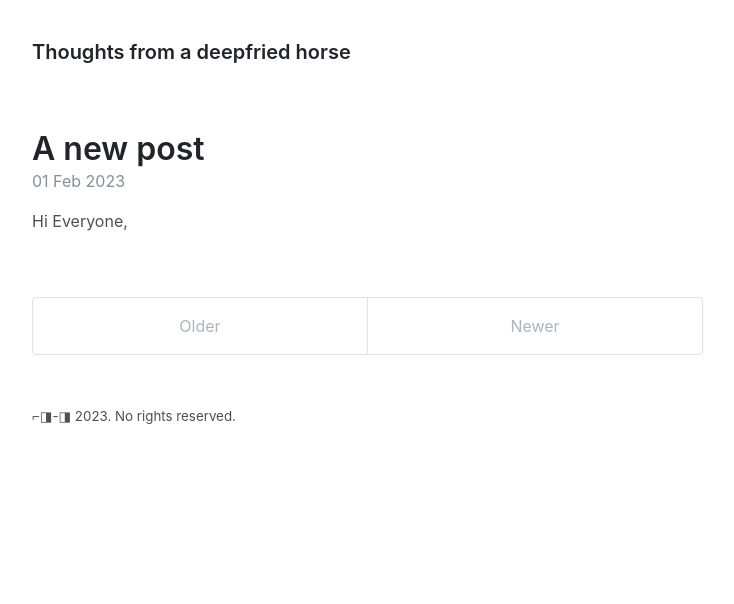
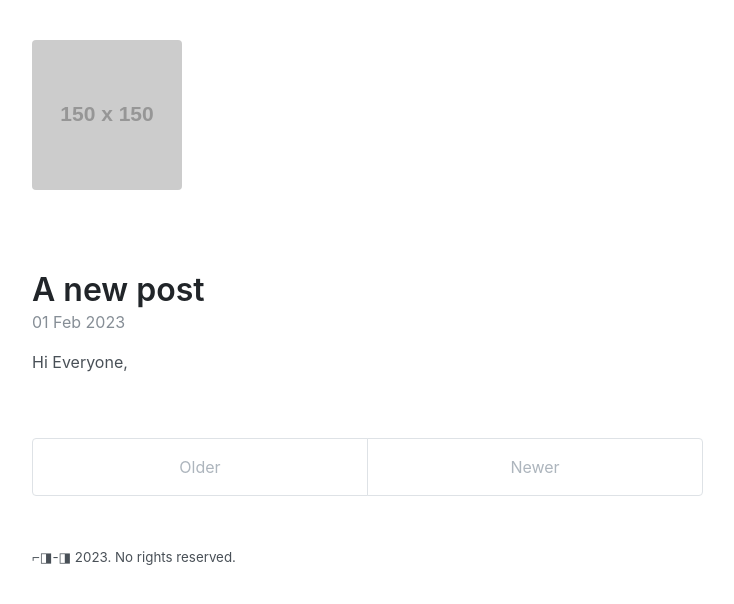
Before and after one commit to punk4156/deepfried.horse, a Jekyll site: the page built from index.html, in a window 1280 px wide. Shown: the top 604 px of the page, without its empty margins (272-1006 px from the left). Built offline with Jekyll 4.4.1, drawn with Linux system fonts in a browser that asks for light colours; the list of posts is cut into pages by our own code.

```diff
--- a/_layouts/default.html
+++ b/_layouts/default.html
@@ -8,7 +8,7 @@
     <div class="container content">
       <header class="masthead">
         <h3 class="masthead-title">
-          <a href="{{ site.baseurl }}/" title="Home">{{ site.title }}</a>
+          <a href="{{ site.baseurl }}/" title="Home"><img src="https://via.placeholder.com/150"></a>
           <small>{{ site.tagline }}</small>
         </h3>
       </header>
```
